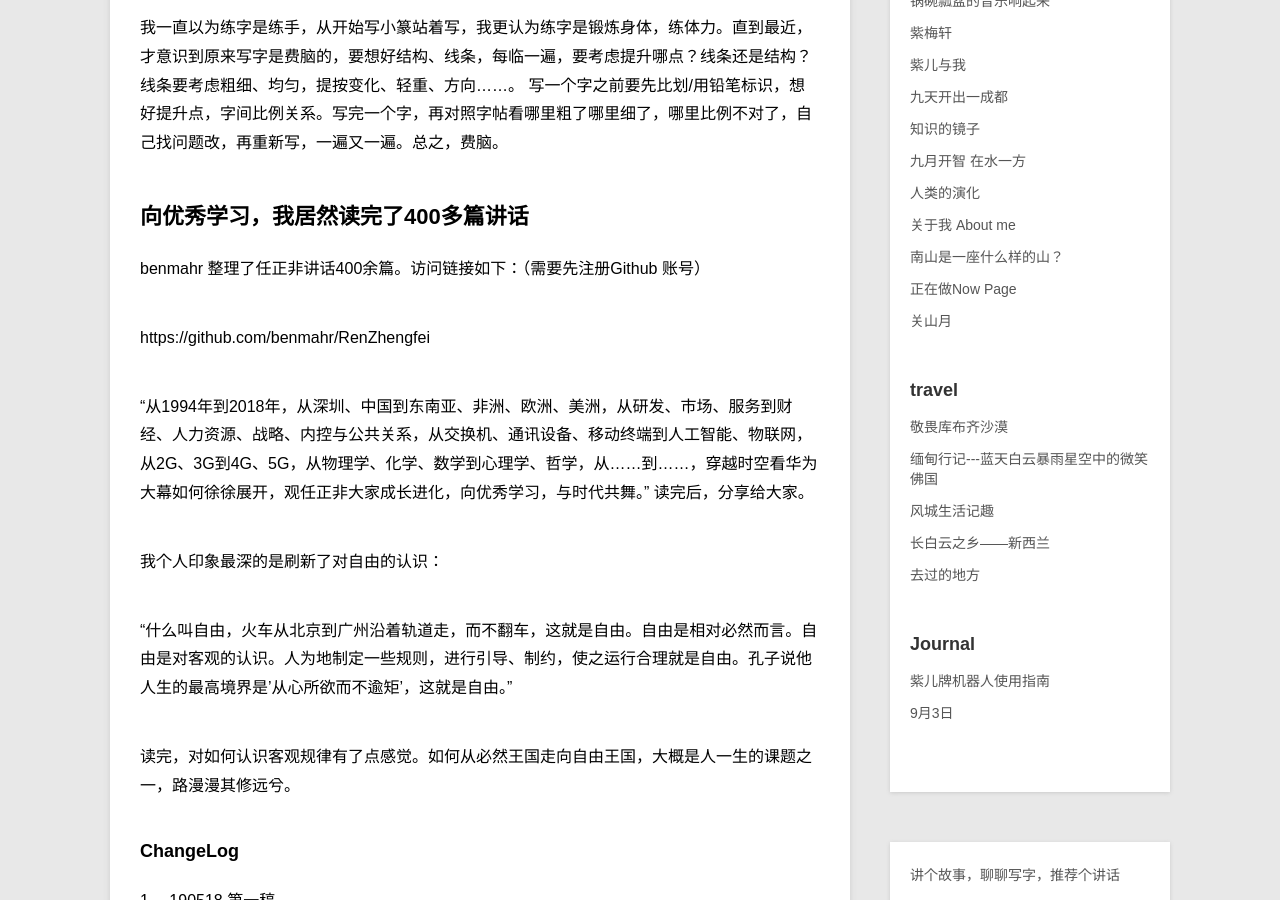
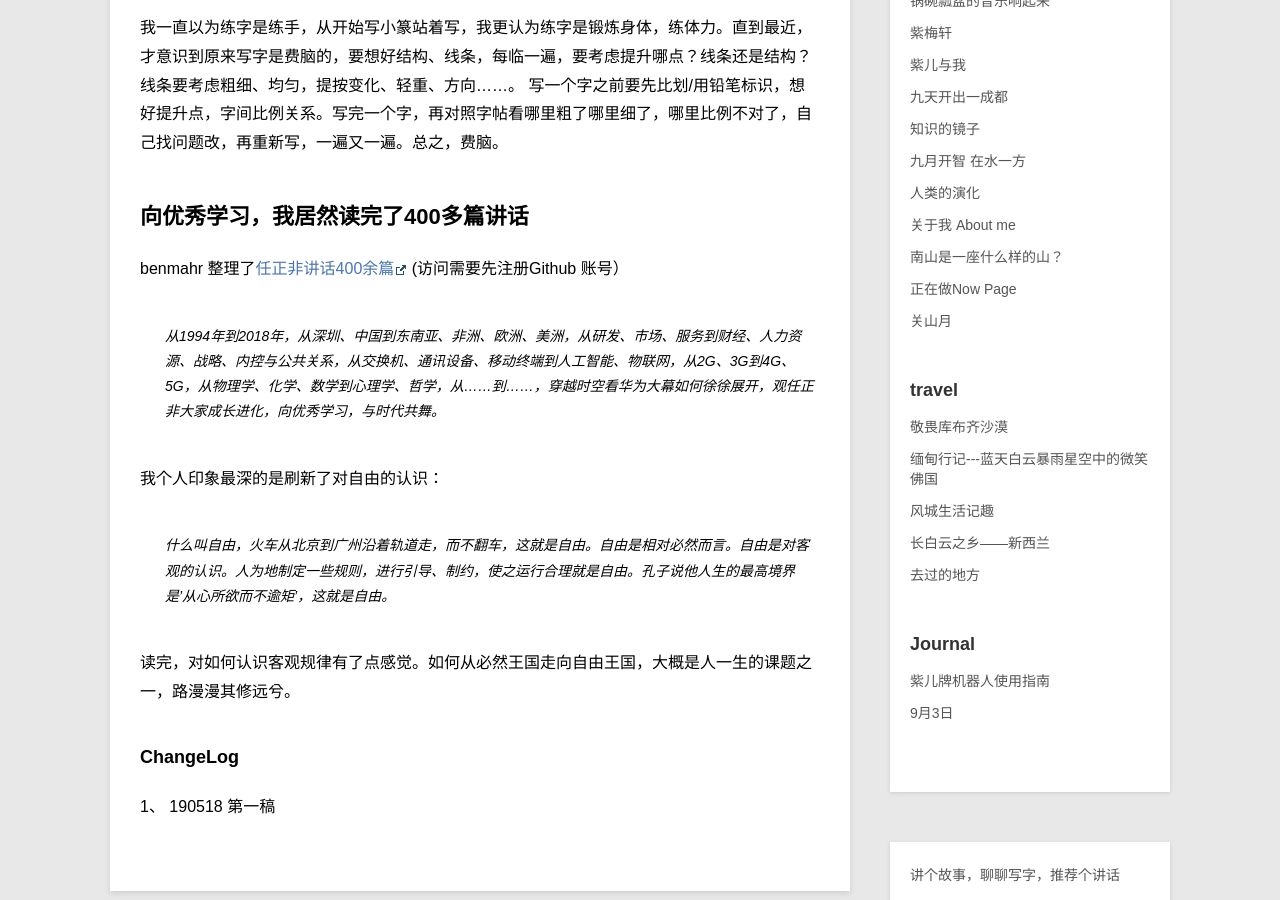
Before and after one commit to violettianjie/violettianjie.github.io, a Jekyll site: the page built from _posts/blog/2019-05-18-xiezi.md, in a window 1280 px wide and 900 px high, scrolled down 912 px. Built offline with Jekyll 4.4.1, drawn with Linux system fonts in a browser that asks for light colours.

Commit message:
Update 2019-05-18-xiezi.md

```diff
--- a/_posts/blog/2019-05-18-xiezi.md
+++ b/_posts/blog/2019-05-18-xiezi.md
@@ -36,20 +36,19 @@ category: blog
 
 
 
-benmahr 整理了任正非讲话400余篇。访问链接如下：（需要先注册Github 账号）
+benmahr 整理了[任正非讲话400余篇](https://github.com/benmahr/RenZhengfei)   (访问需要先注册Github 账号）
 
 
 
-https://github.com/benmahr/RenZhengfei
+> 从1994年到2018年，从深圳、中国到东南亚、非洲、欧洲、美洲，从研发、市场、服务到财经、人力资源、战略、内控与公共关系，从交换机、通讯设备、移动终端到人工智能、物联网，从2G、3G到4G、5G，从物理学、化学、数学到心理学、哲学，从……到……，穿越时空看华为大幕如何徐徐展开，观任正非大家成长进化，向优秀学习，与时代共舞。
 
-“从1994年到2018年，从深圳、中国到东南亚、非洲、欧洲、美洲，从研发、市场、服务到财经、人力资源、战略、内控与公共关系，从交换机、通讯设备、移动终端到人工智能、物联网，从2G、3G到4G、5G，从物理学、化学、数学到心理学、哲学，从……到……，穿越时空看华为大幕如何徐徐展开，观任正非大家成长进化，向优秀学习，与时代共舞。”
-读完后，分享给大家。
+
 
 我个人印象最深的是刷新了对自由的认识：
 
 
 
-“什么叫自由，火车从北京到广州沿着轨道走，而不翻车，这就是自由。自由是相对必然而言。自由是对客观的认识。人为地制定一些规则，进行引导、制约，使之运行合理就是自由。孔子说他人生的最高境界是'从心所欲而不逾矩'，这就是自由。”
+> 什么叫自由，火车从北京到广州沿着轨道走，而不翻车，这就是自由。自由是相对必然而言。自由是对客观的认识。人为地制定一些规则，进行引导、制约，使之运行合理就是自由。孔子说他人生的最高境界是'从心所欲而不逾矩'，这就是自由。
 
 
 
```
